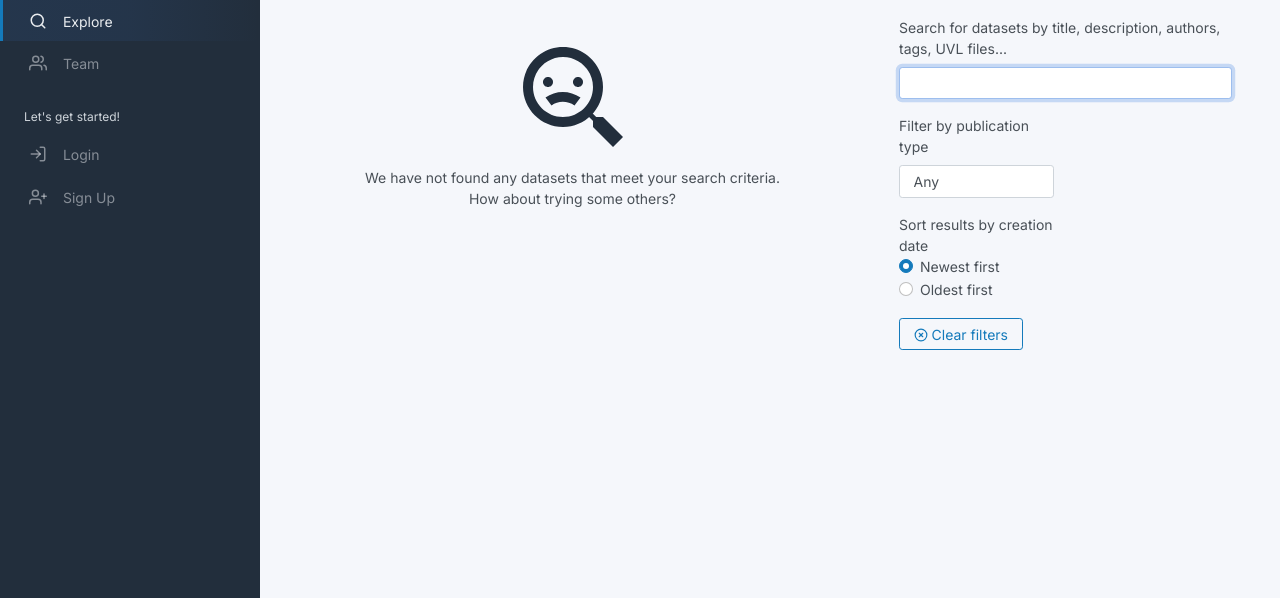
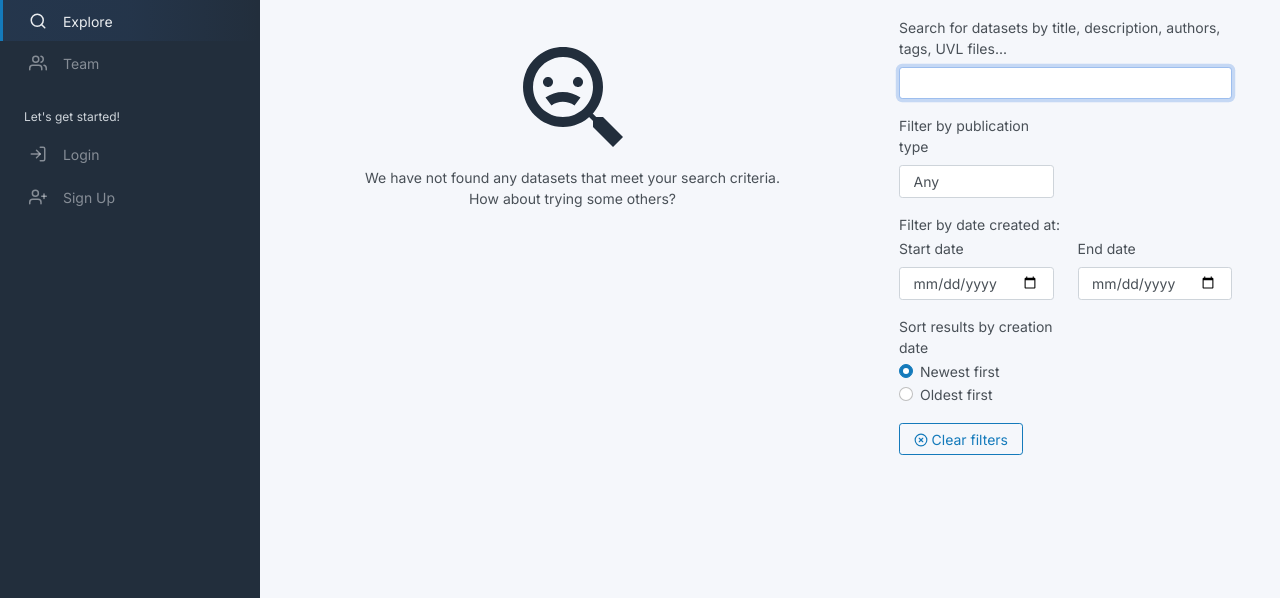
Before and after one commit to TostaHub/tostahub-uvlhub, a Flask app: page /explore in a window 1280 px wide. Shown: the part 184-782 px from the top of the page. Run offline with Flask 3, Linux system fonts and the light colour scheme; data that the repository does not hold is empty; parts of the project's set-up code (start-up, migrations or seed data) failed here and were passed over; some libraries are stand-ins or nearby versions.

Commit message:
feat: Add date range filter to database search

```diff
--- a/app/modules/explore/assets/scripts.js
+++ b/app/modules/explore/assets/scripts.js
@@ -20,6 +20,8 @@ function send_query() {
                 csrf_token: csrfToken,
                 query: document.querySelector('#query').value,
                 publication_type: document.querySelector('#publication_type').value,
+                start_date: document.querySelector('#start_date').value,
+                end_date: document.querySelector('#end_date').value,
                 sorting: document.querySelector('[name="sorting"]:checked').value,
             };
 
@@ -172,6 +174,13 @@ function clearFilters() {
     publicationTypeSelect.value = "any"; // replace "any" with whatever your default value is
     // publicationTypeSelect.dispatchEvent(new Event('input', {bubbles: true}));
 
+    // Reset the dates to none
+    let startDateInput = document.querySelector('#start_date');
+    startDateInput.value = "";
+
+    let endDateInput = document.querySelector('#end_date');
+    endDateInput.value = "";
+
     // Reset the sorting option
     let sortingOptions = document.querySelectorAll('[name="sorting"]');
     sortingOptions.forEach(option => {
--- a/app/modules/explore/repositories.py
+++ b/app/modules/explore/repositories.py
@@ -1,16 +1,19 @@
 import re
-from sqlalchemy import any_, or_
+from sqlalchemy import any_, or_, func
 import unidecode
 from app.modules.dataset.models import Author, DSMetaData, DataSet, PublicationType
 from app.modules.featuremodel.models import FMMetaData, FeatureModel
 from core.repositories.BaseRepository import BaseRepository
+from datetime import datetime
 
 
 class ExploreRepository(BaseRepository):
     def __init__(self):
         super().__init__(DataSet)
 
-    def filter(self, query="", sorting="newest", publication_type="any", tags=[], **kwargs):
+    def filter(self, query="", sorting="newest", publication_type="any", tags=[],
+               start_date="", end_date="", **kwargs):
+
         # Normalize and remove unwanted characters
         normalized_query = unidecode.unidecode(query).lower()
         cleaned_query = re.sub(r'[,.":\'()\[\]^;!¡¿?]', "", normalized_query)
@@ -52,6 +55,15 @@ class ExploreRepository(BaseRepository):
         if tags:
             datasets = datasets.filter(DSMetaData.tags.ilike(any_(f"%{tag}%" for tag in tags)))
 
+        date_format = '%Y-%m-%d'
+        if start_date:
+            date_obj = datetime.strptime(start_date, date_format)
+            datasets = datasets.filter(func.date(DataSet.created_at) >= date_obj)
+
+        if end_date:
+            date_obj = datetime.strptime(end_date, date_format)
+            datasets = datasets.filter(func.date(DataSet.created_at) <= date_obj)
+
         # Order by created_at
         if sorting == "oldest":
             datasets = datasets.order_by(self.model.created_at.asc())
--- a/app/modules/explore/services.py
+++ b/app/modules/explore/services.py
@@ -6,5 +6,6 @@ class ExploreService(BaseService):
     def __init__(self):
         super().__init__(ExploreRepository())
 
-    def filter(self, query="", sorting="newest", publication_type="any", tags=[], **kwargs):
-        return self.repository.filter(query, sorting, publication_type, tags, **kwargs)
+    def filter(self, query="", sorting="newest", publication_type="any", tags=[],
+               start_date="", end_date="", **kwargs):
+        return self.repository.filter(query, sorting, publication_type, tags, start_date, end_date, **kwargs)
--- a/app/modules/explore/templates/explore/index.html
+++ b/app/modules/explore/templates/explore/index.html
@@ -86,6 +86,22 @@
 
                         </div>
 
+                        <p style="margin-bottom: 0.2rem;">Filter by date created at:</p>
+
+                        <div class="col-lg-6">
+                            <div class="mb-3">
+                                <label class="form-label" for="start_date">Start date</label>
+                                <input class="form-control" type="date" name="start_date" id="start_date" required="">
+                            </div>
+                        </div>
+
+                        <div class="col-lg-6">
+                            <div class="mb-3">
+                                <label class="form-label" for="end_date">End date</label>
+                                <input class="form-control" type="date" name="end_date" id="end_date" required="">
+                            </div>
+                        </div>
+
                     </div>
 
                     <div class="row">
@@ -93,7 +109,7 @@
                         <div class="col-6">
 
                             <div>
-                                Sort results by creation date
+                                <p style="margin-bottom: 0.2rem;">Sort results by creation date</p>
                                 <label class="form-check">
                                     <input class="form-check-input" type="radio" value="newest" name="sorting"
                                            checked="">
```
